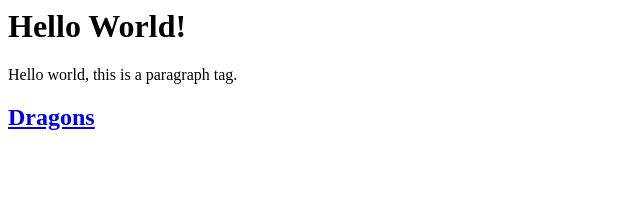
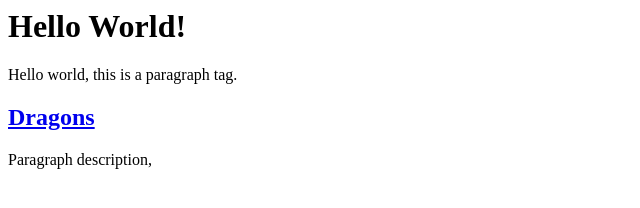
Before and after one commit to zsantos613-cloud/cwd-index, a plain HTML site: page index.html in a window 1280 px wide. Shown: the whole page, without its empty margins (0-640 px from the left). Drawn offline with Linux system fonts and the light colour scheme.

Commit message:
Update index.html

```diff
--- a/index.html
+++ b/index.html
@@ -6,5 +6,6 @@
     <h1>Hello World!</h1>
     <p>Hello world, this is a paragraph tag.</p>
    <h2><a href="https://jamesbridle.com/works/dragons">Dragons<a/></h2>
+    <p>Paragraph description,</p>
   </body>
 </html>
```
